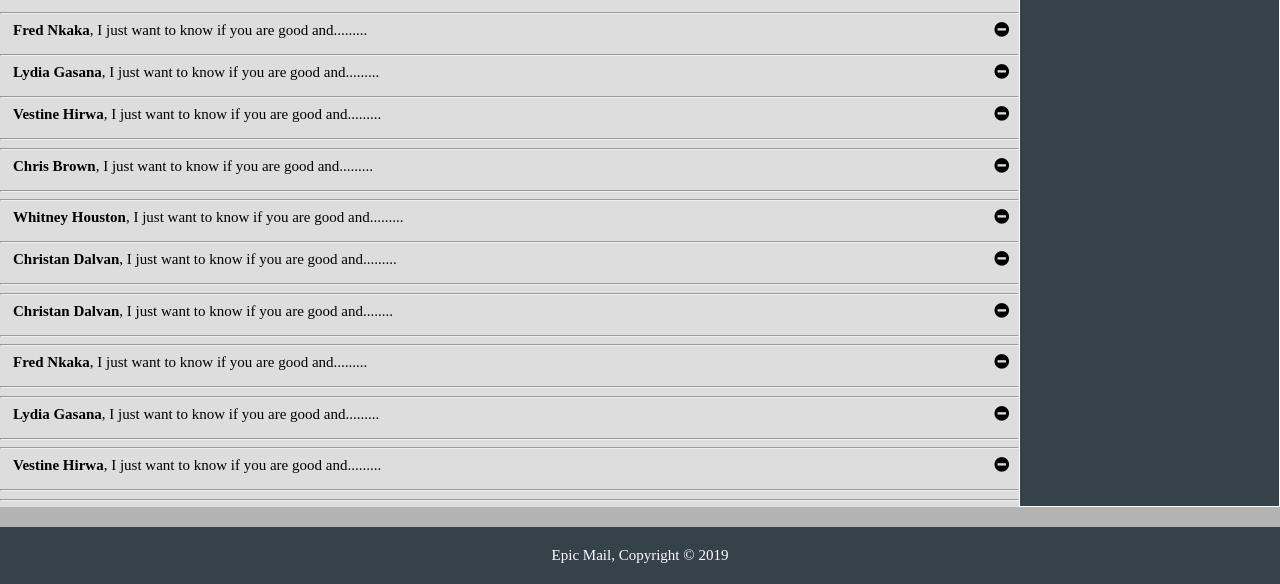
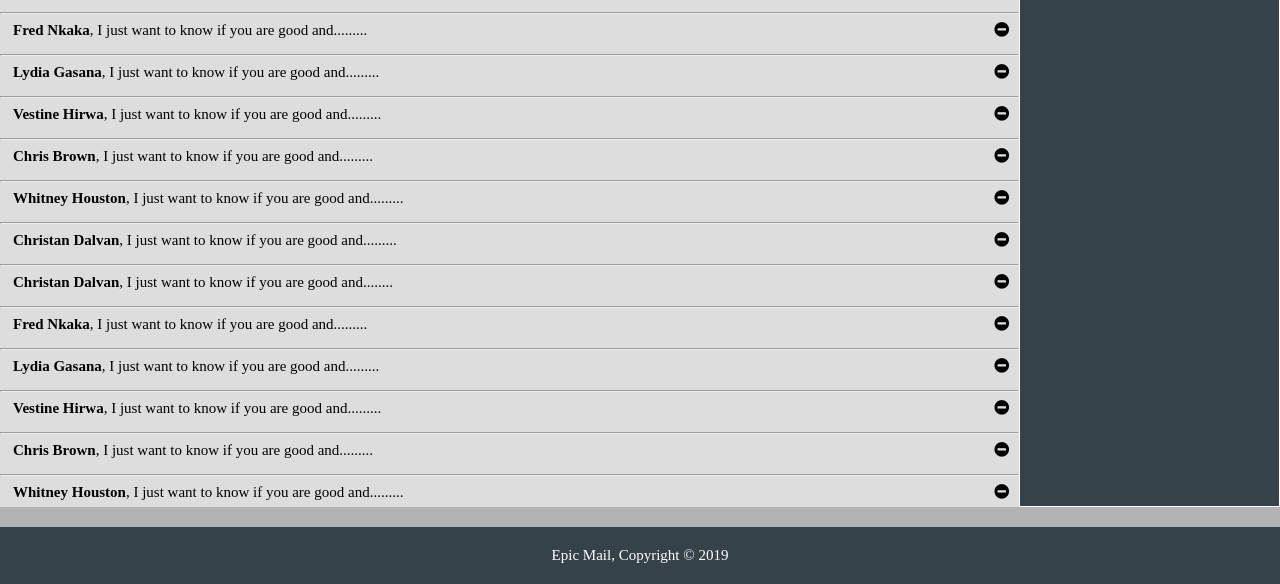
Before and after one commit to raymond42/Epic-mail-challenges-3, a plain HTML site: page UI/HTML/trash.html in a window 1280 px wide. Shown: the part 250-834 px from the top of the page. Drawn offline with Linux system fonts and the light colour scheme; a script that the page names is missing.

Commit message:
[gh-pages] remove the lines under the messages

```diff
--- a/UI/HTML/trash.html
+++ b/UI/HTML/trash.html
@@ -56,11 +56,9 @@
             <div class="info-message">
                 <a href="#"><p><strong>Vestine Hirwa</strong>, I just want to know if you are good and.........   <span class="time"><i class="fas fa-minus-circle"></i></span></p></a>
                 <hr>
-                <hr>
             </div>
             <div class="info-message">
                 <a href="#"><p><strong>Chris Brown</strong>, I just want to know if you are good and.........   <span class="time"><i class="fas fa-minus-circle"></i></span></p></a>
-                <hr>
                 <hr>
             </div>
             <div class="info-message">
@@ -70,41 +68,33 @@
             <div class="info-message">
                 <a href="#"><p><strong>Christan Dalvan</strong>, I just want to know if you are good and.........   <span class="time"><i class="fas fa-minus-circle"></i></span></p></a>
                 <hr>
-                <hr>
             </div>
             <div class="info-message">
                 <a href="#"><p><strong>Christan Dalvan</strong>, I just want to know if you are good and........ <span class="time"><i class="fas fa-minus-circle"></i></span></p></a>
                 <hr>
-            <hr>
             </div>
             <div class="info-message">
                 <a href="#"><p><strong> Fred Nkaka</strong>, I just want to know if you are good and.........   <span class="time"><i class="fas fa-minus-circle"></i></span></p></a>
-                <hr>
                 <hr>
             </div>
             <div class="info-message">
                 <a href="#"><p><strong>Lydia Gasana</strong>, I just want to know if you are good and.........   <span class="time"><i class="fas fa-minus-circle"></i></span></p></a>
                 <hr>
-                <hr>
             </div>
             <div class="info-message">
                 <a href="#"><p><strong>Vestine Hirwa</strong>, I just want to know if you are good and.........   <span class="time"><i class="fas fa-minus-circle"></i></span></p></a>
-                <hr>
                 <hr>
             </div>
             <div class="info-message">
                 <a href="#"><p><strong>Chris Brown</strong>, I just want to know if you are good and.........   <span class="time"><i class="fas fa-minus-circle"></i></span></p></a>
                 <hr>
-                <hr>
             </div>
             <div class="info-message">
                 <a href="#"><p><strong>Whitney Houston</strong>, I just want to know if you are good and.........<span class="time"><i class="fas fa-minus-circle"></i></span></p></a>
                 <hr>
-                <hr>
             </div>
             <div class="info-message">
                 <a href="#"><p><strong>Christan Dalvan</strong>, I just want to know if you are good and.........<span class="time"><i class="fas fa-minus-circle"></i></span></p></a>
-                <hr>
                 <hr>
             </div>
 
```
